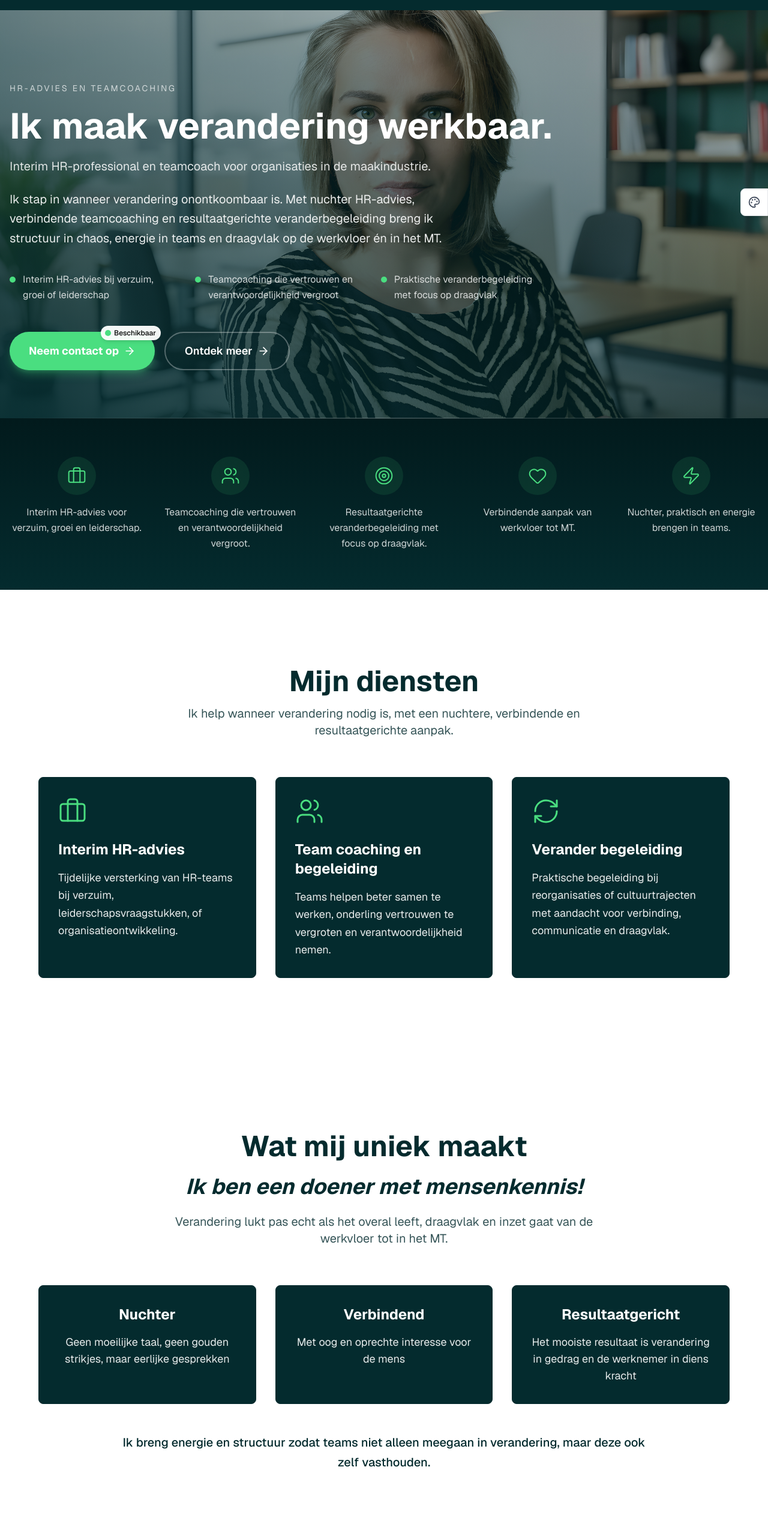
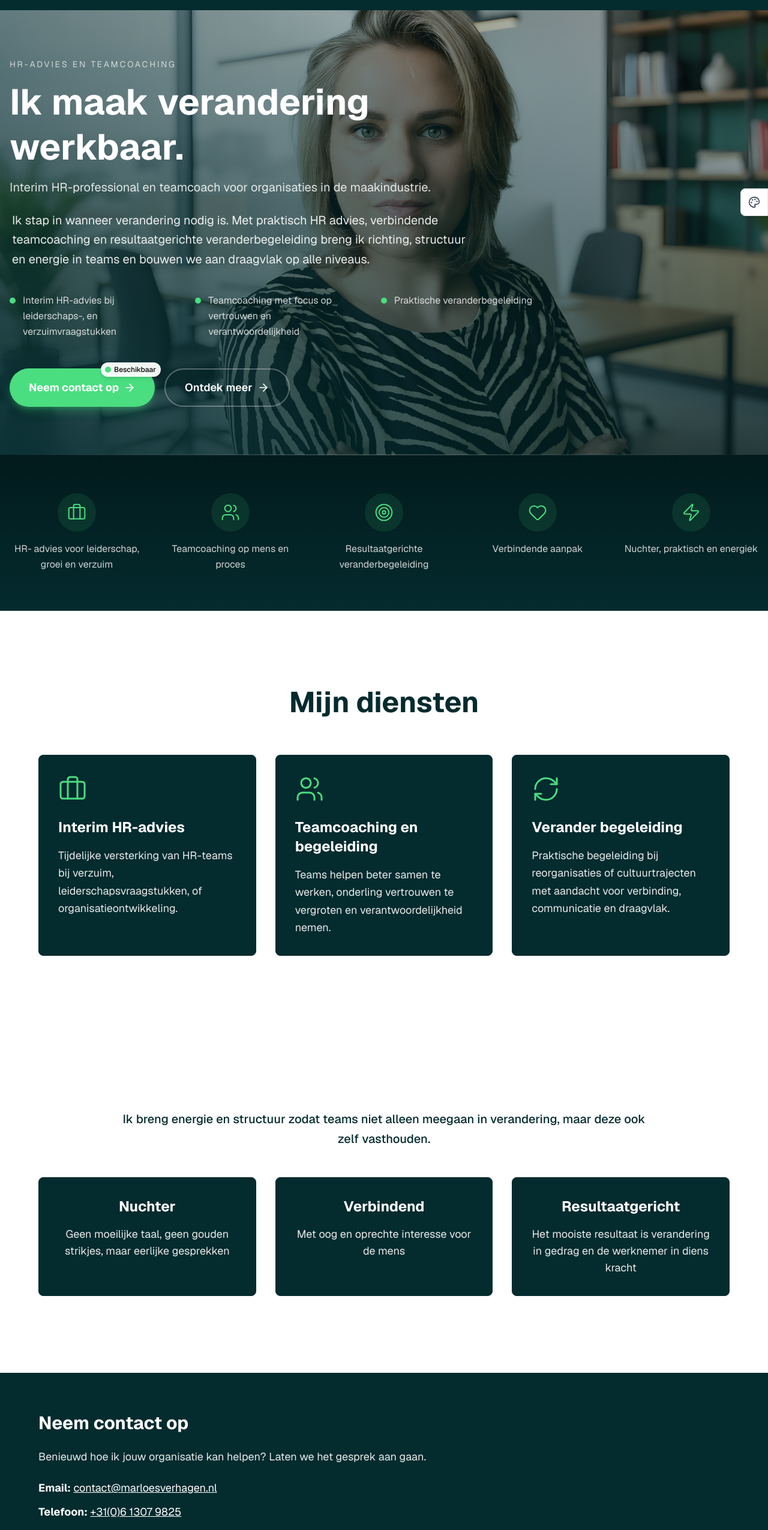
Before and after one commit to media2net-app/marloesverhagen, a Next.js app: page / in a window 1280 px wide. Shown: the part 63-2613 px from the top of the page at 60% size. Built offline with nearby package versions, Linux system fonts and the light colour scheme.

Commit message:
Improve mobile responsiveness and update copy

```diff
--- a/app/components/About.tsx
+++ b/app/components/About.tsx
@@ -14,12 +14,12 @@ export default function About() {
     >
       <div className="max-w-4xl mx-auto text-center">
         <AnimateOnScroll>
-          <h2 className="text-4xl md:text-5xl font-bold text-white mb-6">
+          <h2 className="text-3xl sm:text-4xl md:text-5xl font-bold text-white mb-6">
             {content.about.title}
           </h2>
         </AnimateOnScroll>
         <AnimateOnScroll delay={0.1}>
-          <p className="text-xl text-white/90 mb-8 leading-relaxed max-w-3xl mx-auto">
+          <p className="text-lg md:text-xl text-white/90 mb-6 md:mb-8 leading-relaxed max-w-3xl mx-auto px-2">
             {content.about.description}
           </p>
         </AnimateOnScroll>
@@ -33,7 +33,7 @@ export default function About() {
               transition: { duration: 0.3 }
             }}
           >
-            <p className="text-lg text-white font-medium italic">
+            <p className="text-base md:text-lg text-white font-medium italic">
               "{content.about.principle}"
             </p>
           </motion.div>
--- a/app/components/Footer.tsx
+++ b/app/components/Footer.tsx
@@ -47,21 +47,21 @@ export default function Footer() {
           viewport={{ once: true, amount: 0.2 }}
         >
           <motion.div variants={itemVariants}>
-            <h3 className="text-3xl font-bold text-white mb-6">
+            <h3 className="text-2xl md:text-3xl font-bold text-white mb-4 md:mb-6">
               {content.contact.title}
             </h3>
-            <p className="text-lg text-white/90 mb-6">
+            <p className="text-base md:text-lg text-white/90 mb-4 md:mb-6">
               {content.contact.description}
             </p>
             <div className="space-y-3">
               <motion.p
-                className="text-lg text-white"
+                className="text-base md:text-lg text-white break-words"
                 whileHover={{ x: 5 }}
                 transition={{ duration: 0.2 }}
               >
                 <strong>Email:</strong> <a
                   href={`mailto:${content.contact.email}`}
-                  className="underline transition-colors"
+                  className="underline transition-colors break-all"
                   onMouseEnter={(e) => {
                     e.currentTarget.style.color = colorValue;
                   }}
@@ -71,14 +71,14 @@ export default function Footer() {
                 >{content.contact.email}</a>
               </motion.p>
               <motion.p
-                className="text-lg text-white"
+                className="text-base md:text-lg text-white break-words"
                 whileHover={{ x: 5 }}
                 transition={{ duration: 0.2 }}
               >
-                <strong>Telefoon:</strong> {content.contact.phone}
+                <strong>Telefoon:</strong> <a href={`tel:${content.contact.phone.replace(/\s/g, '').replace(/[()]/g, '')}`} className="underline">{content.contact.phone}</a>
               </motion.p>
               <motion.p
-                className="text-lg text-white"
+                className="text-base md:text-lg text-white break-words"
                 whileHover={{ x: 5 }}
                 transition={{ duration: 0.2 }}
               >
@@ -86,7 +86,7 @@ export default function Footer() {
                   href={`https://${content.contact.linkedin}`}
                   target="_blank"
                   rel="noopener noreferrer"
-                  className="underline transition-colors"
+                  className="underline transition-colors break-all"
                   onMouseEnter={(e) => {
                     e.currentTarget.style.color = colorValue;
                   }}
@@ -100,8 +100,8 @@ export default function Footer() {
         </motion.div>
 
         <AnimateOnScroll>
-          <div className="border-t border-white/20 pt-8 text-center space-y-2">
-            <p className="text-lg text-white/60">
+          <div className="border-t border-white/20 pt-6 md:pt-8 text-center space-y-2">
+            <p className="text-sm md:text-lg text-white/60">
               © 2025 {content.name}. Alle rechten voorbehouden.
             </p>
           </div>
--- a/app/components/Hero.tsx
+++ b/app/components/Hero.tsx
@@ -78,21 +78,21 @@ export default function Hero() {
           </motion.div>
 
           <motion.h1
-            className="text-3xl sm:text-4xl md:text-5xl lg:text-6xl font-bold text-white mb-3 md:mb-4 leading-tight lg:whitespace-nowrap"
+            className="text-3xl sm:text-4xl md:text-5xl lg:text-6xl font-bold text-white mb-3 md:mb-4 leading-tight"
             variants={itemVariants}
           >
             {content.hero.headline}
           </motion.h1>
 
           <motion.p
-            className="text-base md:text-xl lg:text-xl text-white/85 mb-4 md:mb-6 max-w-4xl leading-snug lg:whitespace-nowrap"
+            className="text-base md:text-xl lg:text-xl text-white/85 mb-4 md:mb-6 max-w-4xl leading-snug"
             variants={itemVariants}
           >
             {content.hero.subheadline}
           </motion.p>
 
           <motion.p
-            className="text-sm md:text-lg lg:text-xl text-white/90 mb-6 md:mb-10 max-w-3xl leading-relaxed"
+            className="text-sm md:text-lg lg:text-xl text-white/90 mb-6 md:mb-10 max-w-3xl leading-relaxed px-1"
             variants={itemVariants}
           >
             {content.hero.description}
@@ -112,12 +112,12 @@ export default function Hero() {
           )}
 
           <motion.div
-            className="flex flex-row gap-3 md:gap-4"
+            className="flex flex-col sm:flex-row gap-3 md:gap-4"
             variants={itemVariants}
           >
             <motion.a
               href="#contact"
-              className="inline-flex items-center gap-1.5 md:gap-2 px-4 py-2.5 md:px-8 md:py-4 text-white rounded-full font-bold text-sm md:text-lg transition-colors duration-200 shadow-lg flex-1 md:flex-initial justify-center relative"
+              className="inline-flex items-center gap-1.5 md:gap-2 px-4 py-2.5 md:px-8 md:py-4 text-white rounded-full font-bold text-sm md:text-lg transition-colors duration-200 shadow-lg w-full sm:w-auto justify-center relative"
               style={{
                 backgroundColor: colorValue,
                 boxShadow: `0 10px 15px -3px ${hexToRgba(colorValue, 0.3)}, 0 4px 6px -2px ${hexToRgba(colorValue, 0.2)}`
@@ -133,8 +133,8 @@ export default function Hero() {
               }}
               whileTap={{ scale: 0.95 }}
             >
-              {/* Online indicator */}
-              <div className="absolute -top-2 -right-2 md:-top-2.5 md:-right-2.5 flex items-center gap-1.5 bg-white/95 backdrop-blur-sm px-2 py-1 rounded-full shadow-md">
+              {/* Online indicator - hidden on mobile */}
+              <div className="hidden sm:flex absolute -top-2 -right-2 md:-top-2.5 md:-right-2.5 items-center gap-1.5 bg-white/95 backdrop-blur-sm px-2 py-1 rounded-full shadow-md">
                 <div className="relative flex items-center justify-center">
                   {/* Pulsing dot */}
                   <motion.div
@@ -163,7 +163,7 @@ export default function Hero() {
 
             <motion.a
               href="#diensten"
-              className="inline-flex items-center gap-1.5 md:gap-2 px-4 py-2.5 md:px-8 md:py-4 bg-transparent border-2 border-white/30 text-white rounded-full font-semibold text-sm md:text-lg hover:border-white/60 hover:bg-white/5 transition-all duration-200 flex-1 md:flex-initial justify-center"
+              className="inline-flex items-center gap-1.5 md:gap-2 px-4 py-2.5 md:px-8 md:py-4 bg-transparent border-2 border-white/30 text-white rounded-full font-semibold text-sm md:text-lg hover:border-white/60 hover:bg-white/5 transition-all duration-200 w-full sm:w-auto justify-center"
               whileHover={{ scale: 1.05 }}
               whileTap={{ scale: 0.95 }}
             >
--- a/app/components/HeroFeatures.tsx
+++ b/app/components/HeroFeatures.tsx
@@ -7,23 +7,23 @@ import { useColor } from '@/app/contexts/ColorContext';
 const features = [
   {
     icon: Briefcase,
-    text: 'Interim HR-advies voor verzuim, groei en leiderschap.',
+    text: 'HR- advies voor leiderschap, groei en verzuim',
   },
   {
     icon: Users,
-    text: 'Teamcoaching die vertrouwen en verantwoordelijkheid vergroot.',
+    text: 'Teamcoaching op mens en proces',
   },
   {
     icon: Target,
-    text: 'Resultaatgerichte veranderbegeleiding met focus op draagvlak.',
+    text: 'Resultaatgerichte veranderbegeleiding',
   },
   {
     icon: Heart,
-    text: 'Verbindende aanpak van werkvloer tot MT.',
+    text: 'Verbindende aanpak',
   },
   {
     icon: Zap,
-    text: 'Nuchter, praktisch en energie brengen in teams.',
+    text: 'Nuchter, praktisch en energiek',
   },
 ];
 
@@ -101,7 +101,7 @@ export default function HeroFeatures() {
                 >
                   <Icon className="w-8 h-8" style={{ color: colorValue }} strokeWidth={1.5} />
                 </div>
-                <p className="text-white/80 text-sm md:text-base leading-relaxed max-w-[200px] md:max-w-none">
+                <p className="text-white/80 text-sm md:text-base leading-relaxed md:max-w-none">
                   {feature.text}
                 </p>
               </motion.div>
--- a/app/components/Navigation.tsx
+++ b/app/components/Navigation.tsx
@@ -184,7 +184,8 @@ export default function Navigation() {
               transition={{ duration: 0.3 }}
             >
               {[
-                { href: '#diensten', label: 'Diensten' }
+                { href: '#diensten', label: 'Diensten' },
+                { href: '#contact', label: 'Neem contact op' },
               ].map((item, index) => (
                 <motion.a
                   key={item.href}
--- a/app/components/Services.tsx
+++ b/app/components/Services.tsx
@@ -41,13 +41,15 @@ export default function Services() {
     <section className="py-20 md:py-32 bg-white px-4">
       <div className="max-w-6xl mx-auto">
         <AnimateOnScroll>
-          <div className="text-center mb-16">
-            <h2 className="text-4xl md:text-5xl font-bold text-[#042b2e] mb-4">
+          <div className="text-center mb-12 md:mb-16">
+            <h2 className="text-3xl sm:text-4xl md:text-5xl font-bold text-[#042b2e] mb-4">
               {content.services.title}
             </h2>
-            <p className="text-xl text-[#042b2e]/80 max-w-3xl mx-auto">
-              {content.services.description}
-            </p>
+            {content.services.description && (
+              <p className="text-xl text-[#042b2e]/80 max-w-3xl mx-auto">
+                {content.services.description}
+              </p>
+            )}
           </div>
         </AnimateOnScroll>
 
@@ -88,10 +90,10 @@ export default function Services() {
                     strokeWidth={1.5}
                   />
                 </motion.div>
-                <h3 className="text-2xl font-bold text-white mb-4">
+                <h3 className="text-xl md:text-2xl font-bold text-white mb-3 md:mb-4">
                   {service.title}
                 </h3>
-                <p className="text-lg text-white/90 leading-relaxed">
+                <p className="text-base md:text-lg text-white/90 leading-relaxed">
                   {service.description}
                 </p>
               </motion.div>
--- a/app/components/USP.tsx
+++ b/app/components/USP.tsx
@@ -33,27 +33,15 @@ export default function USP() {
     <section className="py-20 md:py-32 bg-white px-4">
       <div className="max-w-6xl mx-auto">
         <AnimateOnScroll>
-          <div className="text-center mb-16">
-            <h2 className="text-4xl md:text-5xl font-bold text-[#042b2e] mb-6">
-              {content.usp.title}
-            </h2>
-            <motion.h3
-              className="text-3xl md:text-4xl font-bold text-[#042b2e] mb-6 italic"
-              initial={{ opacity: 0, scale: 0.9 }}
-              whileInView={{ opacity: 1, scale: 1 }}
-              viewport={{ once: true }}
-              transition={{ duration: 0.6, delay: 0.2 }}
-            >
-              {content.usp.headline}
-            </motion.h3>
-            <p className="text-xl text-[#042b2e]/80 max-w-3xl mx-auto mb-8">
-              {content.usp.description}
+          <div className="max-w-4xl mx-auto text-center mb-8 md:mb-12">
+            <p className="text-lg md:text-xl text-[#042b2e] font-medium leading-relaxed px-2">
+              {content.usp.conclusion}
             </p>
           </div>
         </AnimateOnScroll>
 
         <motion.div
-          className="grid md:grid-cols-3 gap-8 mb-12"
+          className="grid md:grid-cols-3 gap-8"
           variants={containerVariants}
           initial="hidden"
           whileInView="visible"
@@ -74,23 +62,15 @@ export default function USP() {
                 transition: { duration: 0.3 }
               }}
             >
-              <h4 className="text-2xl font-bold text-white mb-4">
+              <h4 className="text-xl md:text-2xl font-bold text-white mb-3 md:mb-4">
                 {value.title}
               </h4>
-              <p className="text-lg text-white/90">
+              <p className="text-base md:text-lg text-white/90">
                 {value.description}
               </p>
             </motion.div>
           ))}
         </motion.div>
-
-        <AnimateOnScroll delay={0.3}>
-          <div className="max-w-4xl mx-auto text-center">
-            <p className="text-xl text-[#042b2e] font-medium leading-relaxed">
-              {content.usp.conclusion}
-            </p>
-          </div>
-        </AnimateOnScroll>
       </div>
     </section>
   );
--- a/app/data/content.ts
+++ b/app/data/content.ts
@@ -7,17 +7,17 @@ export const content = {
   hero: {
     headline: "Ik maak verandering werkbaar.",
     subheadline: "Interim HR-professional en teamcoach voor organisaties in de maakindustrie.",
-    description: "Ik stap in wanneer verandering onontkoombaar is. Met nuchter HR-advies, verbindende teamcoaching en resultaatgerichte veranderbegeleiding breng ik structuur in chaos, energie in teams en draagvlak op de werkvloer én in het MT.",
+    description: "Ik stap in wanneer verandering nodig is. Met praktisch HR advies, verbindende teamcoaching en resultaatgerichte veranderbegeleiding breng ik richting, structuur en energie in teams en bouwen we aan draagvlak op alle niveaus.",
     highlights: [
-      "Interim HR-advies bij verzuim, groei of leiderschap",
-      "Teamcoaching die vertrouwen en verantwoordelijkheid vergroot",
-      "Praktische veranderbegeleiding met focus op draagvlak"
+      "Interim HR-advies bij leiderschaps-, en verzuimvraagstukken",
+      "Teamcoaching met focus op vertrouwen en verantwoordelijkheid",
+      "Praktische veranderbegeleiding"
     ]
   },
 
   services: {
     title: "Mijn diensten",
-    description: "Ik help wanneer verandering nodig is, met een nuchtere, verbindende en resultaatgerichte aanpak.",
+    description: "",
     items: [
       {
         title: "Interim HR-advies",
@@ -25,7 +25,7 @@ export const content = {
         icon: "Briefcase"
       },
       {
-        title: "Team coaching en begeleiding",
+        title: "Teamcoaching en begeleiding",
         description: "Teams helpen beter samen te werken, onderling vertrouwen te vergroten en verantwoordelijkheid nemen.",
         icon: "Users"
       },
--- a/app/globals.css
+++ b/app/globals.css
@@ -31,3 +31,8 @@ body {
   color: var(--foreground);
   font-family: var(--font-geist-sans), -apple-system, BlinkMacSystemFont, 'Segoe UI', Roboto, Oxygen, Ubuntu, Cantarell, sans-serif;
 }
+
+/* Compense fixed nav when scrolling to anchors */
+section[id] {
+  scroll-margin-top: 96px;
+}
--- a/app/layout.tsx
+++ b/app/layout.tsx
@@ -25,12 +25,13 @@ export default function RootLayout({
   children: React.ReactNode;
 }>) {
   return (
-    <html lang="nl">
+    <html lang="nl" suppressHydrationWarning>
       <body
         className={`${geistSans.variable} ${geistMono.variable} antialiased`}
+        suppressHydrationWarning
       >
         <ColorProvider>
-          {children}
+        {children}
           <ColorPicker />
         </ColorProvider>
       </body>
```
Also changed, not shown: app/components/TargetGroup.tsx (+4 -4 lines).
